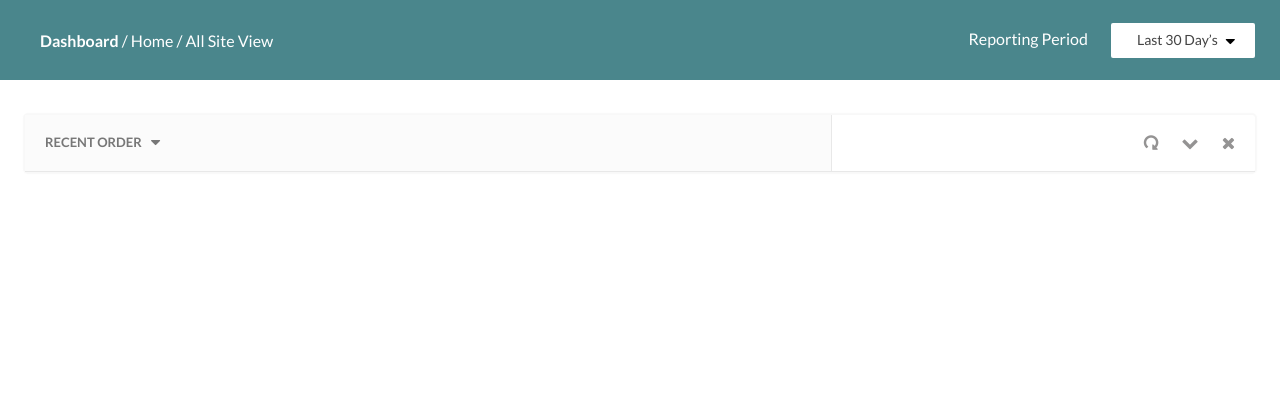
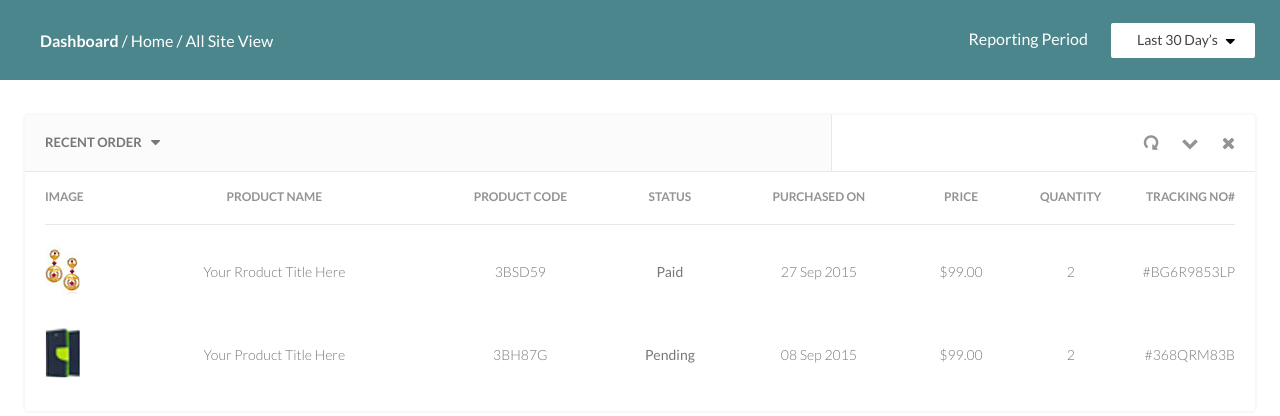
Before and after one commit to HomaX1/testDidersidoMobile, a website: page index.html in a window 1280 px wide. Drawn offline with Linux system fonts and the light colour scheme.

Commit message:
done block content

```diff
--- a/index.html
+++ b/index.html
@@ -11,7 +11,7 @@
 
 <header class="topbar">
     <div class="path">
-        <a class="path__item path__item_weight" href="#">Dashboard</a>
+        <a class="path__item" href="#">Dashboard</a>
         <a class="path__item" href="#">/ Home </a>
         <a class="path__item" href="#">/ All Site View</a>
     </div>
@@ -41,6 +41,41 @@
                 <i class="order-icons__item fa fa-times" aria-hidden="true"></i>
             </div>
         </div>
+        <div class="products-wrap">
+            <table class="products">
+                <tr class="products__item products__item_header">
+                    <th>image</th>
+                    <th>product name</th>
+                    <th>product code</th>
+                    <th>status</th>
+                    <th>purchased on</th>
+                    <th>price</th>
+                    <th>quantity</th>
+                    <th>tracking no#</th>
+                </tr>
+                <tr class="products__item">
+                    <td><img src="img/img-1.jpg" alt="#"></td>
+                    <td>your rroduct title here</td>
+                    <td>3bsd59</td>
+                    <td>paid</td>
+                    <td>27 sep 2015</td>
+                    <td>$99.00</td>
+                    <td>2</td>
+                    <td>#bg6r9853lp</td>
+                </tr>
+                <tr class="products__item">
+                    <td><img src="img/img-2.jpg" alt="#"></td>
+                    <td>your product title here</td>
+                    <td>3bh87g</td>
+                    <td>pending</td>
+                    <td>08 sep 2015</td>
+                    <td>$99.00</td>
+                    <td>2</td>
+                    <td>#368qrm83b</td>
+                </tr>
+            </table>
+        </div>
+
     </div>
 </main>
 
--- a/scss/base/common.scss
+++ b/scss/base/common.scss
@@ -1,5 +1,6 @@
 body {
   font-family: 'Lato', sans-serif;
+  background-color: #fff;
 }
 
 p, h1, h2, h3, h4 {
--- a/scss/modules/content/content.scss
+++ b/scss/modules/content/content.scss
@@ -56,3 +56,65 @@
     transform: rotate(90deg);
   }
 }
+
+.products-wrap {
+  /*padding-top: 17px;
+  padding-bottom: 30px;*/
+  padding: 17px 20px 30px 20px;
+}
+
+.products {
+  width: 100%;
+  text-align: center;
+
+  &__item {
+    &_header th {
+      text-transform: uppercase;
+      font-weight: 700;
+      font-size: 12px;
+      color: $DUSTYGRAY;
+      border-bottom: 1px solid $MERCURY;
+      padding-bottom: 20px;
+      margin-bottom: 20px;
+      border-collapse:separate;
+      border-spacing:5px 5px;
+
+      &:first-child {
+        text-align: left;
+      }
+
+      &:last-child {
+        text-align: right;
+      }
+    }
+
+    & td {
+      text-transform: capitalize;
+      font-weight: 300;
+      font-size: 14px;
+      color: $BOULDER;
+      padding-top: 20px;
+
+      &:first-child {
+        text-align: left;
+      }
+
+      &:last-child {
+        width: 100px;
+        text-align: right;
+      }
+
+      &:nth-child(4) {
+        font-weight: 400;
+      }
+
+      &:nth-child(3), &:last-child {
+        text-transform: uppercase;
+      }
+    }
+
+    &:last-child td {
+      padding-top: 30px;
+    }
+  }
+}
--- a/scss/modules/topbar/topbar.scss
+++ b/scss/modules/topbar/topbar.scss
@@ -6,6 +6,7 @@
   justify-content: space-between;
   align-items: center;
   background-color: $SMALTBLUE;
+  z-index: 2;
 }
 
 .path {
@@ -17,7 +18,7 @@
     font-weight: 400;
     color: $WHITE;
 
-    &_weight {
+    &:first-child {
       font-weight: 700;
     }
   }
```
Also changed, not shown: css/main.min.css.
